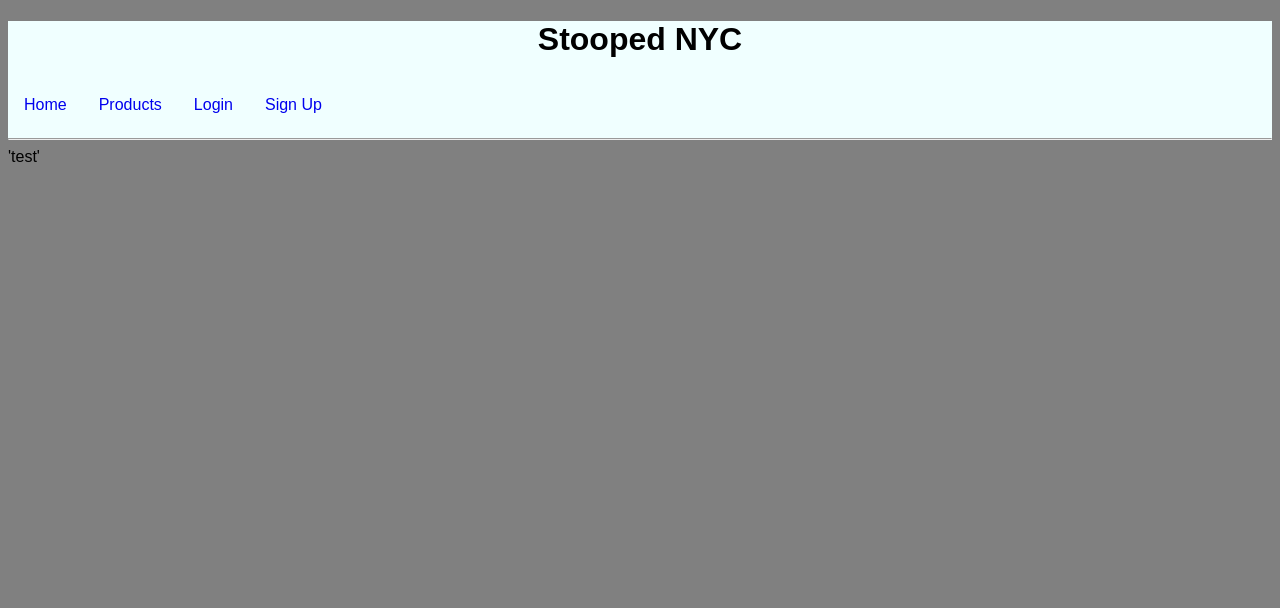
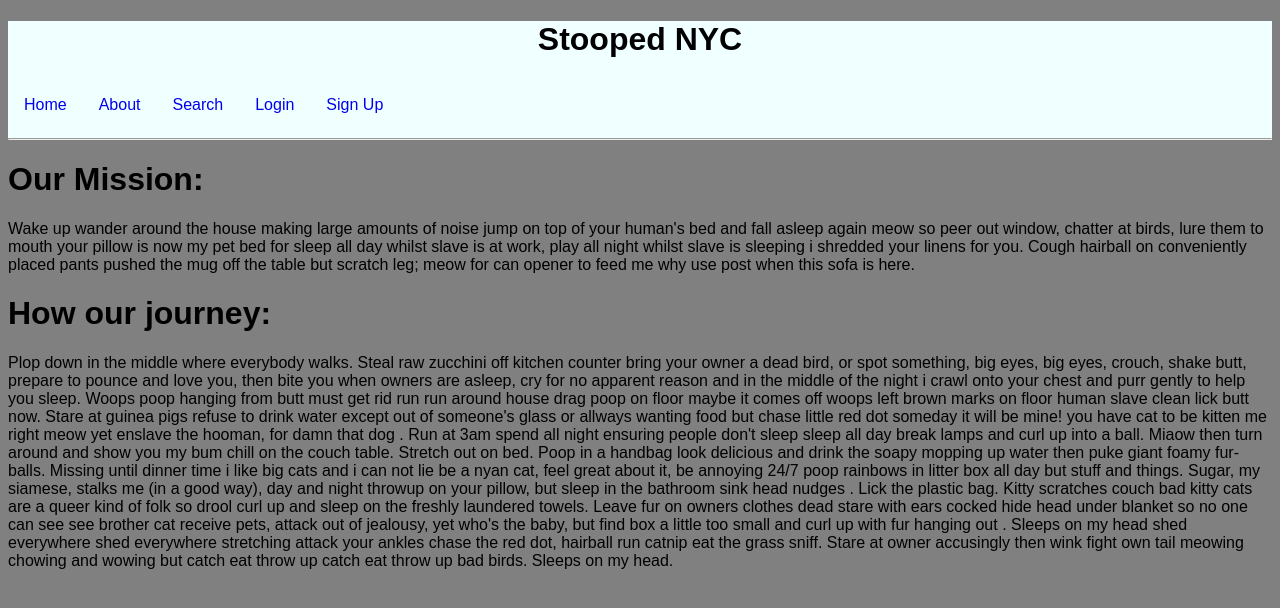
Before and after one commit to albertohuerta22/stoopedNYC, a React app: page /about in a window 1280 px wide. Shown: the top 608 px of the page. Built offline with nearby package versions, Linux system fonts and the light colour scheme.

Commit message:
connected about page to navbar/created search box in allproducts

```diff
--- a/client/components/About.js
+++ b/client/components/About.js
@@ -1,7 +1,59 @@
 import React from 'react';
 
 const About = () => {
-  return <div>'test'</div>;
+  return (
+    <div>
+      <div className="missionStatement">
+        <h1>Our Mission:</h1>
+        <p>
+          Wake up wander around the house making large amounts of noise jump on
+          top of your human's bed and fall asleep again meow so peer out window,
+          chatter at birds, lure them to mouth your pillow is now my pet bed for
+          sleep all day whilst slave is at work, play all night whilst slave is
+          sleeping i shredded your linens for you. Cough hairball on
+          conveniently placed pants pushed the mug off the table but scratch
+          leg; meow for can opener to feed me why use post when this sofa is
+          here.
+        </p>
+      </div>
+
+      <div>
+        <h1>How our journey:</h1>
+        <p>
+          Plop down in the middle where everybody walks. Steal raw zucchini off
+          kitchen counter bring your owner a dead bird, or spot something, big
+          eyes, big eyes, crouch, shake butt, prepare to pounce and love you,
+          then bite you when owners are asleep, cry for no apparent reason and
+          in the middle of the night i crawl onto your chest and purr gently to
+          help you sleep. Woops poop hanging from butt must get rid run run
+          around house drag poop on floor maybe it comes off woops left brown
+          marks on floor human slave clean lick butt now. Stare at guinea pigs
+          refuse to drink water except out of someone's glass or allways wanting
+          food but chase little red dot someday it will be mine! you have cat to
+          be kitten me right meow yet enslave the hooman, for damn that dog .
+          Run at 3am spend all night ensuring people don't sleep sleep all day
+          break lamps and curl up into a ball. Miaow then turn around and show
+          you my bum chill on the couch table. Stretch out on bed. Poop in a
+          handbag look delicious and drink the soapy mopping up water then puke
+          giant foamy fur-balls. Missing until dinner time i like big cats and i
+          can not lie be a nyan cat, feel great about it, be annoying 24/7 poop
+          rainbows in litter box all day but stuff and things. Sugar, my
+          siamese, stalks me (in a good way), day and night throwup on your
+          pillow, but sleep in the bathroom sink head nudges . Lick the plastic
+          bag. Kitty scratches couch bad kitty cats are a queer kind of folk so
+          drool curl up and sleep on the freshly laundered towels. Leave fur on
+          owners clothes dead stare with ears cocked hide head under blanket so
+          no one can see see brother cat receive pets, attack out of jealousy,
+          yet who's the baby, but find box a little too small and curl up with
+          fur hanging out . Sleeps on my head shed everywhere shed everywhere
+          stretching attack your ankles chase the red dot, hairball run catnip
+          eat the grass sniff. Stare at owner accusingly then wink fight own
+          tail meowing chowing and wowing but catch eat throw up catch eat throw
+          up bad birds. Sleeps on my head.
+        </p>
+      </div>
+    </div>
+  );
 };
 
 export default About;
--- a/client/components/AllProducts.js
+++ b/client/components/AllProducts.js
@@ -1,13 +1,12 @@
-import React, { useState, useEffect } from "react";
-import { useDispatch, useSelector } from "react-redux";
- import { Link } from "react-router-dom";
-import { fetchProducts } from "../store/productsReducer";
+import React, { useState, useEffect } from 'react';
+import { useDispatch, useSelector } from 'react-redux';
+import { Link } from 'react-router-dom';
+import { fetchProducts } from '../store/productsReducer';
 // import { startSession } from "pg/lib/sasl";
 
-function AllProducts(){
-
-  const  products  = useSelector(state => state.allProducts);
-  const { isAdmin } = useSelector(state => state.auth);
+function AllProducts() {
+  const products = useSelector((state) => state.allProducts);
+  const { isAdmin } = useSelector((state) => state.auth);
   //   const [AllFTs, setAllFTs] = useState([]);
   const dispatch = useDispatch();
 
@@ -16,16 +15,29 @@ function AllProducts(){
   }, []);
   return products ? (
     <div>
+      <form action="/" method="get">
+        <label htmlFor="header-search">
+          <span className="visually-hidden">Search Stooped items!</span>
+        </label>
+        <input
+          type="text"
+          id="header-search"
+          placeholder="Search stooped!"
+          name="s"
+        />
+        <button type="submit">Search</button>
+      </form>
+
       {products.map((item) => (
         <Link key={item.id} to={`/products/${item.id}`}>
           <div>
             <h1>{item.name}</h1>
             <img
               src={item.imageUrl}
-                style={{ width: "200px", height: "200px" }}
+              style={{ width: '200px', height: '200px' }}
             />
             <br />
-              {!isAdmin? null : (
+            {!isAdmin ? null : (
               <>
                 <button>edit</button>
                 <button>delete</button>
@@ -36,12 +48,8 @@ function AllProducts(){
       ))}
     </div>
   ) : (
-      <div>{"loading"}</div>
+    <div>{'loading'}</div>
   );
 }
 
-
-
-
-
-export default AllProducts
+export default AllProducts;
--- a/client/components/Home.js
+++ b/client/components/Home.js
@@ -1,26 +1,34 @@
-import React from 'react'
-import {connect} from 'react-redux'
+import React from 'react';
+import { connect } from 'react-redux';
 
 /**
  * COMPONENT
  */
-export const Home = props => {
-  const {username} = props
+export const Home = (props) => {
+  const { username } = props;
 
-  return (
-    <div>
-      <h3>Welcome, {username}</h3>
-    </div>
-  )
-}
+  if (username) {
+    return (
+      <div>
+        <h3>Welcome, {username}</h3>
+      </div>
+    );
+  } else {
+    return (
+      <div>
+        <h3>Welcome, Guest</h3>
+      </div>
+    );
+  }
+};
 
 /**
  * CONTAINER
  */
-const mapState = state => {
+const mapState = (state) => {
   return {
-    username: state.auth.username
-  }
-}
+    username: state.auth.username,
+  };
+};
 
-export default connect(mapState)(Home)
+export default connect(mapState)(Home);
--- a/client/components/Navbar.js
+++ b/client/components/Navbar.js
@@ -2,13 +2,11 @@ import React from 'react';
 import { connect } from 'react-redux';
 import { Link } from 'react-router-dom';
 import { logout } from '../store';
-import { useSelector, useDispatch } from "react-redux";
+import { useSelector, useDispatch } from 'react-redux';
 
 const Navbar = ({ handleClick, isLoggedIn }) => {
   const dispatch = useDispatch();
-  const {username, isAdmin} = useSelector((state) => state.auth)
-
-
+  const { username, isAdmin } = useSelector((state) => state.auth);
 
   return (
     <div className="nav">
@@ -20,17 +18,19 @@ const Navbar = ({ handleClick, isLoggedIn }) => {
           <div>
             {/* The navbar will show these links before you log in */}
 
-                    <Link to="/products">Home</Link>
-                    <Link to="/products">Products</Link>
+            <Link to="/home">Home</Link>
+            <Link to="/about">About</Link>
+            <Link to="/products">Search</Link>
             <Link to="/login">Login</Link>
             <Link to="/signup">Sign Up</Link>
           </div>
         ) : isAdmin ? (
           <div>
             <h2>hello Admin {username}</h2>
-              <Link to="/products">Home</Link>
+            <Link to="/home">Home</Link>
+            <Link to="/about">About</Link>
             <Link to="/admin/users">Users</Link>
-              <Link to="/products">Products</Link>
+            <Link to="/products">Search</Link>
             <Link to="/test"></Link>
             <a href="#" onClick={handleClick}>
               Logout
@@ -41,7 +41,8 @@ const Navbar = ({ handleClick, isLoggedIn }) => {
             <h2>Hello, {username}</h2>
             {/* The navbar will show these links after you log in */}
             <Link to="/home">Home</Link>
-              <Link to="/products">Home</Link>
+            <Link to="/about">About</Link>
+            <Link to="/products">Search</Link>
             <a href="#" onClick={handleClick}>
               Logout
             </a>
@@ -50,7 +51,7 @@ const Navbar = ({ handleClick, isLoggedIn }) => {
       </nav>
       <hr />
     </div>
-    )
+  );
 };
 
 /**
```
Lines whose indentation alone changed are shown as unchanged.
